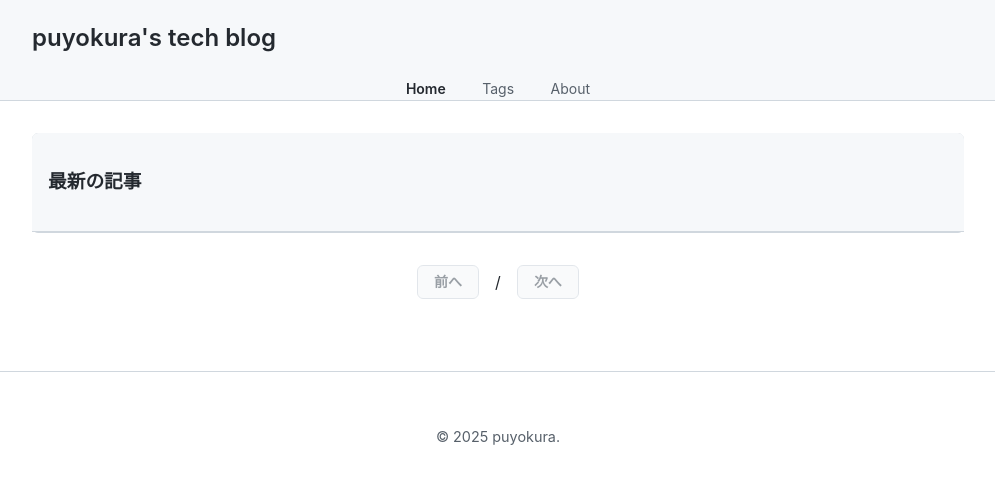
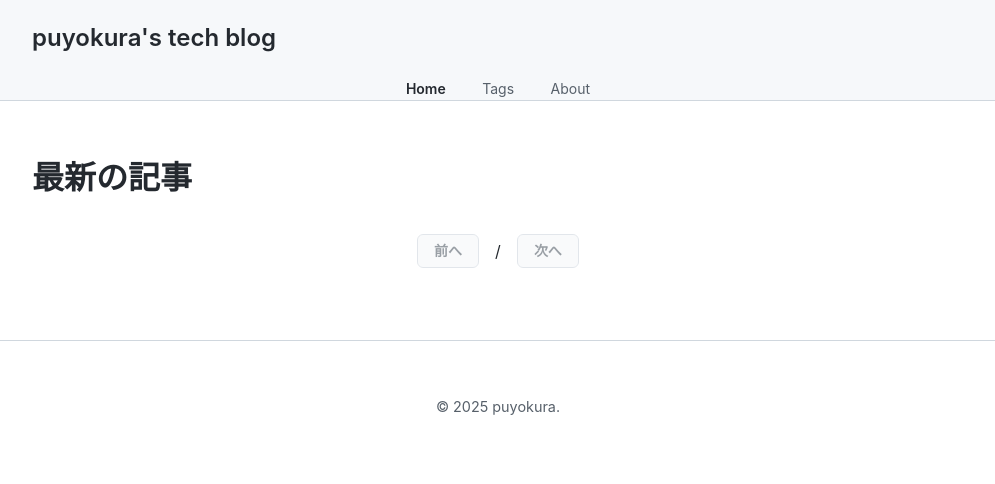
Before and after one commit to puyokura/puyokura.github.io, a Jekyll site: the page built from index.markdown, in a window 1280 px wide. Shown: the top 484 px of the page, without its empty margins (142-1137 px from the left). Built offline with Jekyll 4.4.1, drawn with Linux system fonts in a browser that asks for light colours.

Commit message:
fix: Revert to simple list layout to debug pagination

```diff
--- a/assets/css/main.scss
+++ b/assets/css/main.scss
@@ -300,32 +300,36 @@
     background-color: #21262d; // Dark mode hover
   }
 }
-.Box {
-  background-color: var(--color-bg-primary);
-  border: 1px solid var(--color-border-primary);
-  border-radius: 6px;
+
+// --- Post List --- //
+.post-list {
+  list-style: none;
+  padding-left: 0;
+
+  li {
+    border-top: 1px solid var(--color-border-primary);
+    padding: 1.5em 0;
+    &:first-child {
+      border-top: none;
+    }
   }
 
-.Box-header {
-  padding: 16px;
-  margin: -1px -1px 0;
-  background-color: var(--color-bg-secondary);
-  border-bottom: 1px solid var(--color-border-primary);
-  border-top-left-radius: 6px;
-  border-top-right-radius: 6px;
+  h2 {
+    margin: 0 0 0.2em 0;
+    font-size: 1.5em;
   }
 
-.Box-body {
-  padding: 16px;
+  a {
+    color: var(--color-text-primary);
+    text-decoration: none;
   }
 
-.Box-row {
-  padding: 16px;
-  border-top: 1px solid var(--color-border-primary);
-  &:first-of-type {
-    border-top: 0;
+  .post-meta {
+    display: block;
+    font-size: 0.9em;
   }
 }
+
 
 // --- Syntax Highlighting --- //
 .highlight {
--- a/index.markdown
+++ b/index.markdown
@@ -2,16 +2,19 @@
 layout: default
 ---
 
-<div class="Box">
-  <div class="Box-header">
-    <h3 class="Box-title">最新の記事</h3>
-  </div>
-  {% for post in paginator.posts %}
-    <div class="Box-row">
-      <a href="{{ post.url | relative_url }}">{{ post.title }}</a>
-      <p class="text-gray-light">{{ post.date | date: "%Y年%m月%d日" }}</p>
-    </div>
-  {% endfor %}
+<div class="post-list">
+  <h1>最新の記事</h1>
+  <ul>
+    {% for post in paginator.posts %}
+      <li>
+        <h2>
+          <a href="{{ post.url | relative_url }}">{{ post.title }}</a>
+        </h2>
+        <p class="post-meta">{{ post.date | date: "%Y年%m月%d日" }}</p>
+        <p>{{ post.excerpt }}</p>
+      </li>
+    {% endfor %}
+  </ul>
 </div>
 
 <div class="pagination">
```
Lines whose indentation alone changed are shown as unchanged.
